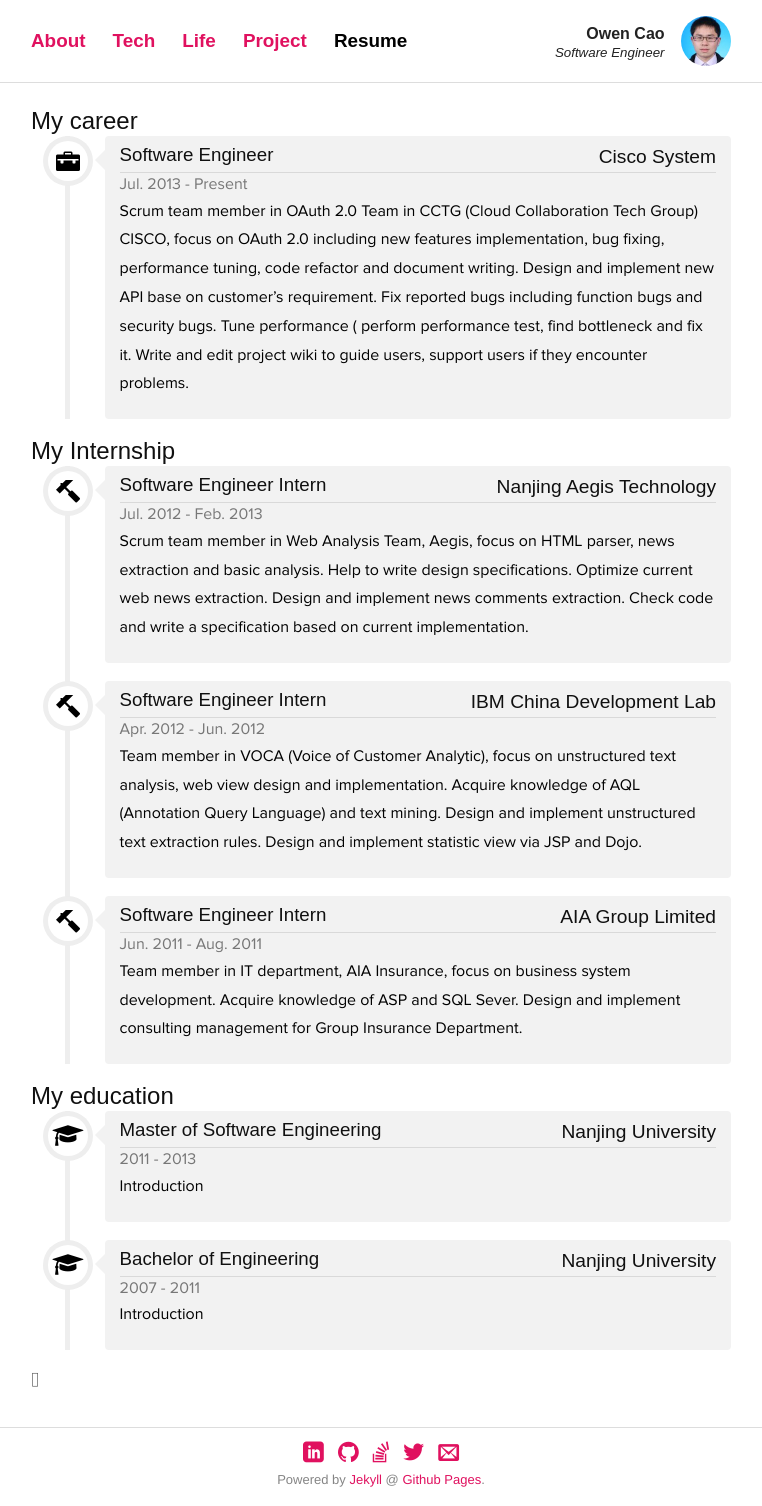
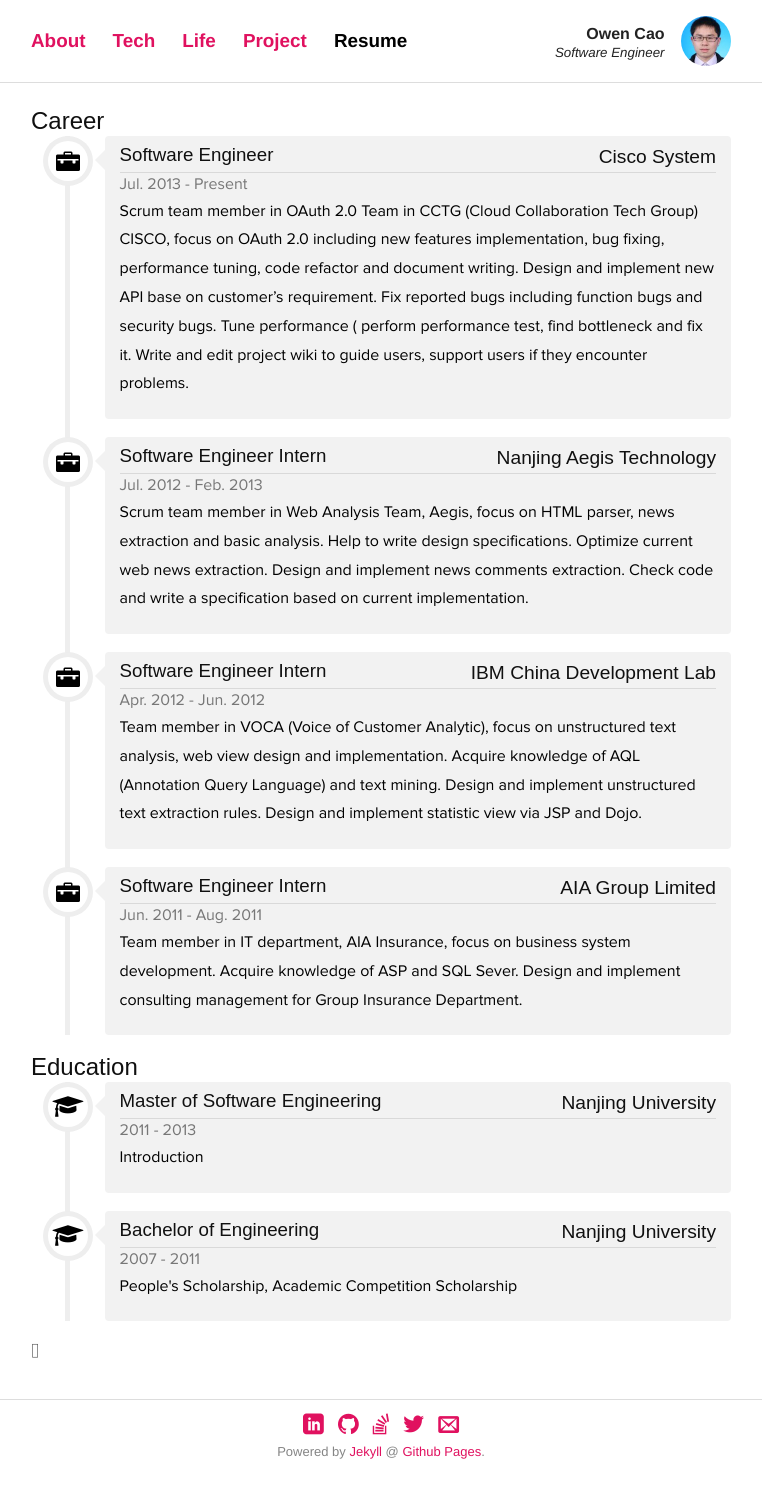
Before and after one commit to cynosure7/cynosure7.github.io, a Jekyll site: the page built from resume/index.html, in a window 1280 px wide. Shown: the whole page, without its empty margins (259-1021 px from the left). Built offline with Jekyll 4.4.1, drawn with Linux system fonts in a browser that asks for light colours; Markdown is read by kramdown in place of the engine named in the settings; after the commit the page ends 1478 px from its top, so only the background shows below that.

Commit message:
resume update, delete head font-set
add intern in career, add information for education

```diff
--- a/css/site.css
+++ b/css/site.css
@@ -106,7 +106,6 @@
 
 /* Header and navigation */
 header {
-  font-family: 'Asap', sans-serif;
   font-weight: bold;
 }
 
@@ -369,7 +368,7 @@
 
 .post pre, .post code, .post pre code {
   	font-size:.86rem;
-  	font-family: Consolas,"Liberation Mono",Courier,monospace;/*设置代码字体类型*/
+  	font-family: Consolas,"Liberation Mono",Courier,monospace;
 }
 
 .post ul, .post ol {
--- a/resume/index.html
+++ b/resume/index.html
@@ -5,7 +5,7 @@
 category: resume
 ---
 <section>
-			<h2>My career</h2>
+			<h2>Career</h2>
 			<ul class="ro-timeline">
 				<li>
 					<div class="ro-icon icon-briefcase"></div>
@@ -15,12 +15,8 @@
 						<p>Scrum team member in OAuth 2.0 Team in CCTG (Cloud Collaboration Tech Group) CISCO, focus on OAuth 2.0  including new features implementation, bug fixing, performance tuning, code refactor and document writing. Design and implement new API base on customer’s requirement. Fix reported bugs including function bugs and security bugs. Tune performance ( perform performance test, find bottleneck and fix it. Write and edit project wiki to guide users, support users if they encounter problems.</p>
 					</div>
 				</li>
-			</ul>
-
-			<h2>My Internship</h2>
-			<ul class="ro-timeline">
 				<li>
-					<div class="ro-icon icon-hammer"></div>
+					<div class="ro-icon icon-briefcase"></div>
 					<div class="ro-label">
 						<h3>Software Engineer Intern<span>Nanjing Aegis Technology</span></h3>
 						<h4>Jul. 2012 - Feb. 2013</h4>
@@ -28,7 +24,7 @@
 					</div>
 				</li>
 				<li>
-					<div class="ro-icon icon-hammer"></div>
+					<div class="ro-icon icon-briefcase"></div>
 					<div class="ro-label">
 						<h3>Software Engineer Intern<span>IBM China Development Lab</span></h3>
 						<h4>Apr. 2012 - Jun. 2012</h4>
@@ -36,7 +32,7 @@
 					</div>
 				</li>
 				<li>
-					<div class="ro-icon icon-hammer"></div>
+					<div class="ro-icon icon-briefcase"></div>
 					<div class="ro-label">
 						<h3>Software Engineer Intern<span>AIA Group Limited</span></h3>
 						<h4>Jun. 2011 - Aug. 2011</h4>
@@ -45,7 +41,7 @@
 				</li>
 			</ul>
 
-			<h2>My education</h2>
+			<h2>Education</h2>
 			<ul class="ro-timeline">
 				<li>
 					<div class="ro-icon icon-graduation-cap"></div>
@@ -60,7 +56,7 @@
 					<div class="ro-label">
 						<h3>Bachelor of Engineering<span>Nanjing University</span></h3>
 						<h4>2007 - 2011</h4>
-						<p>Introduction</p>
+						<p>People's Scholarship, Academic Competition Scholarship</p>
 					</div>
 				</li>
 			</ul>
```
Also changed, not shown: 1 other file.
